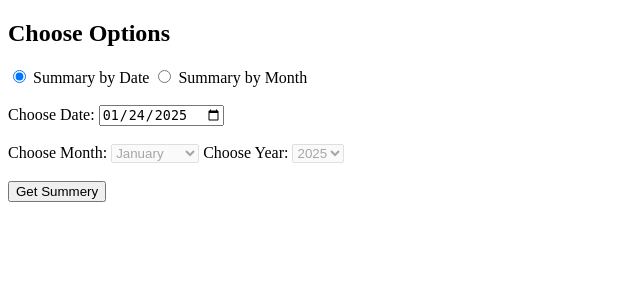
After one commit to devadathsreelayam/mess_app_functional, a Flask app: page /summery in a window 1280 px wide. The commit adds this page. Shown: the top 300 px of the page, without its empty margins (0-640 px from the left). Run offline with Flask 3, Linux system fonts and the light colour scheme.

Commit message:
Added summery page

```diff
--- a/main.py
+++ b/main.py
@@ -20,6 +20,10 @@ def index():
 def log_meals():
     today = datetime.date.today().strftime("%Y-%m-%d")
     return redirect(url_for('get_by_date', date=today))
+
+@app.route('/summery')
+def summery():
+    return render_template('summery.html')
 
 # Fixed route definition: use <string:date> instead of <str:date>
 @app.route('/get_by_date/<string:date>', methods=['GET'])
--- a/templates/landing.html
+++ b/templates/landing.html
@@ -12,7 +12,7 @@
     <ol>
         <li><a href="#">Add Inmate</a></li>
         <li><a href="log_meals">Log Meals</a></li>
-        <li><a href="#">View Summery</a></li>
+        <li><a href="summery">View Summery</a></li>
         <li><a href="#">Manage Users</a></li>
     </ol>
 </body>
--- /dev/null
+++ b/templates/summery.html
@@ -0,0 +1,76 @@
+<!DOCTYPE html>
+<html lang="en">
+<head>
+    <meta charset="UTF-8">
+    <meta name="viewport" content="width=device-width, initial-scale=1.0">
+    <title>Summary</title>
+</head>
+<body>
+    <form action="" method="get">
+        <h2>Choose Options</h2>
+        <input type="radio" name="choose-type" id="choose-date" value="date" onclick="chooseByDate()" checked>
+        <label for="choose-date">Summary by Date</label>
+
+        <input type="radio" name="choose-type" id="choose-month" value="month" onclick="chooseByMonth()">
+        <label for="choose-month">Summary by Month</label><br><br>
+
+        <label for="date">Choose Date: </label>
+        <input type="date" name="date" id="date"><br><br>
+
+        <label for="month">Choose Month: </label>
+        <select name="month" id="month" disabled>
+            <option value="jan">January</option>
+            <option value="feb">February</option>
+            <option value="mar">March</option>
+            <option value="apr">April</option>
+            <option value="may">May</option>
+            <option value="jun">June</option>
+            <option value="jul">July</option>
+            <option value="aug">August</option>
+            <option value="sep">September</option>
+            <option value="oct">October</option>
+            <option value="nov">November</option>
+            <option value="dec">December</option>
+        </select>
+
+        <label for="year">Choose Year: </label>
+        <select name="year" id="year" disabled>
+            <option value="2025">2025</option>
+        </select><br><br>
+
+        <input type="submit" value="Get Summery">
+    </form>
+
+    <script>
+        // Set the default date to today's date
+        function setDefaultDate() {
+            const today = new Date();
+            const yyyy = today.getFullYear();
+            const mm = String(today.getMonth() + 1).padStart(2, '0'); // Months are zero-based
+            const dd = String(today.getDate()).padStart(2, '0');
+            const formattedDate = `${yyyy}-${mm}-${dd}`;
+            document.getElementById('date').value = formattedDate;
+        }
+
+        function chooseByDate() {
+            // Enable the date input and disable month/year dropdowns
+            document.getElementById('date').disabled = false;
+            document.getElementById('month').disabled = true;
+            document.getElementById('year').disabled = true;
+        }
+
+        function chooseByMonth() {
+            // Enable the month and year dropdowns and disable the date input
+            document.getElementById('date').disabled = true;
+            document.getElementById('month').disabled = false;
+            document.getElementById('year').disabled = false;
+        }
+
+        // Trigger the default selection behavior on page load
+        window.onload = function() {
+            setDefaultDate();
+            chooseByDate();
+        };
+    </script>
+</body>
+</html>
```
